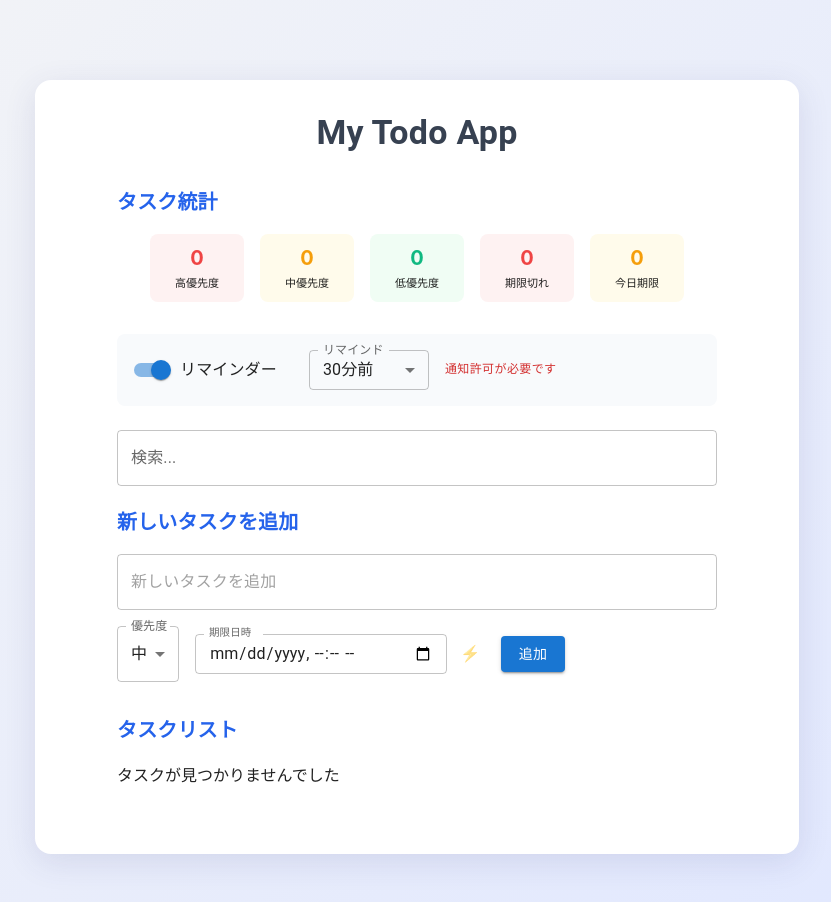
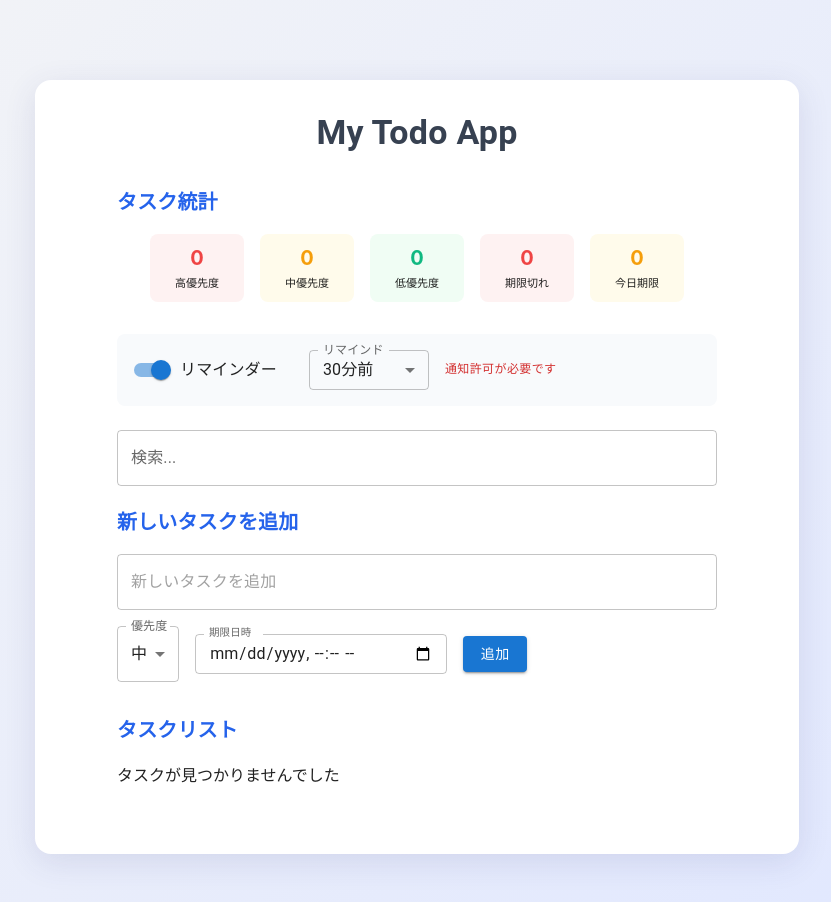
Before and after one commit to kenta1114/my-todo-app, a React (Create React App) app: page / in a window 1280 px wide. Shown: the whole page, without its empty margins (223-1054 px from the left). Built offline with nearby package versions, Linux system fonts and the light colour scheme.

Commit message:
Update DatePicker.tsx

```diff
--- a/src/components/DatePicker.tsx
+++ b/src/components/DatePicker.tsx
@@ -93,14 +93,6 @@ const DatePicker: React.FC<DatePickerProps> = ({
         />
     )}
 
-    <IconButton
-        size={size}
-        onClick={(e) => setAnchorEl(e.currentTarget)}
-        sx={{ fontSize: size === 'small' ? '1rem' : '1.2rem' }}
-      >
-        ⚡
-    </IconButton>
-
     <Menu
         anchorEl={anchorEl}
         open={Boolean(anchorEl)}
```
